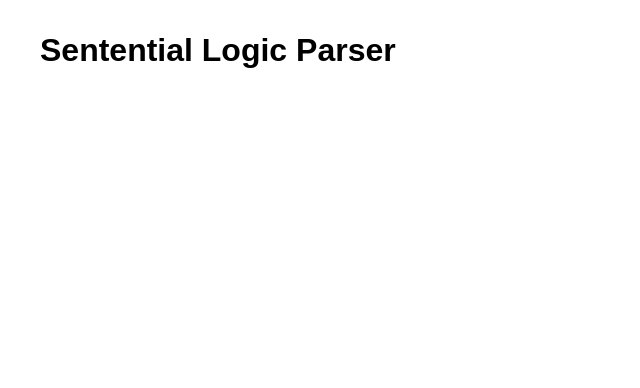
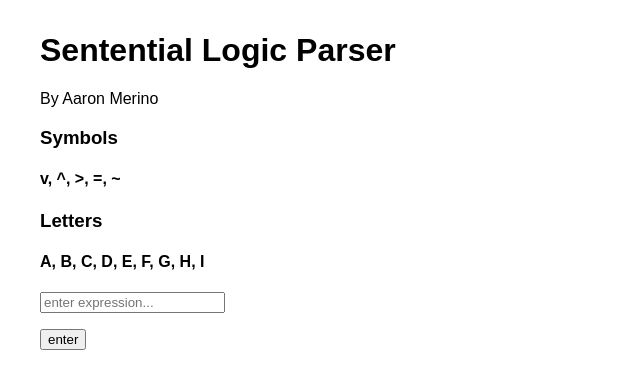
Before and after one commit to aaronmerino/sentential-parser, a React app: page / in a window 1280 px wide. Shown: the top 388 px of the page, without its empty margins (0-640 px from the left). Built offline with nearby package versions, Linux system fonts and the light colour scheme.

Commit message:
rough component layout

```diff
--- a/src/App.js
+++ b/src/App.js
@@ -1,11 +1,93 @@
 import React from "react";
 import "./style.css";
 
-class App extends React.Component{
-  render(){
-    return(
+class InputExpression extends React.Component {
+  render() {
+    return (
+     <form>
+        <input type="text" placeholder="enter expression..." />
+        <p>
+          <button type="button">enter</button>
+        </p>
+      </form>
+    );
+  }
+}
+
+class Node extends React.Component {
+  render() {
+    return (
+      <div>{this.props.expression}</div>
+    );
+  }
+}
+
+class Result extends React.Component {
+  render() {
+    const rows = [];
+
+    return (
+      <table>
+        <tbody>{rows}</tbody>
+      </table>
+    );
+  }
+}
+
+
+
+class InformationSymbols extends React.Component {
+  render() {
+    return (
+      <div>
+        <h3>Symbols</h3>
+        <h4>{'v, ^, >, =, ~'}</h4>
+      </div>
+    );
+  }
+}
+
+class InformationLetters extends React.Component {
+  render() {
+    return (
+      <div>
+        <h3>Letters</h3>
+        <h4>{'A, B, C, D, E, F, G, H, I'}</h4>
+      </div>
+    );
+  }
+}
+
+class Information extends React.Component {
+  render() {
+    return (
+      <div className="Information">
+        <div><InformationSymbols/></div>
+        <div><InformationLetters/></div>
+      </div>
+    );
+  }
+}
+
+
+class Header extends React.Component {
+  render() {
+    return (
+      <div className="Header">
+        <h1> Sentential Logic Parser </h1>
+        <p>By Aaron Merino</p>
+      </div>
+    );
+  }
+}
+
+class App extends React.Component {
+  render() {
+    return (
       <div className="App">
-        <h1> Sentential Logic Parser </h1>
+        <Header />
+        <Information />
+        <InputExpression />
       </div>
     );
   }
```
